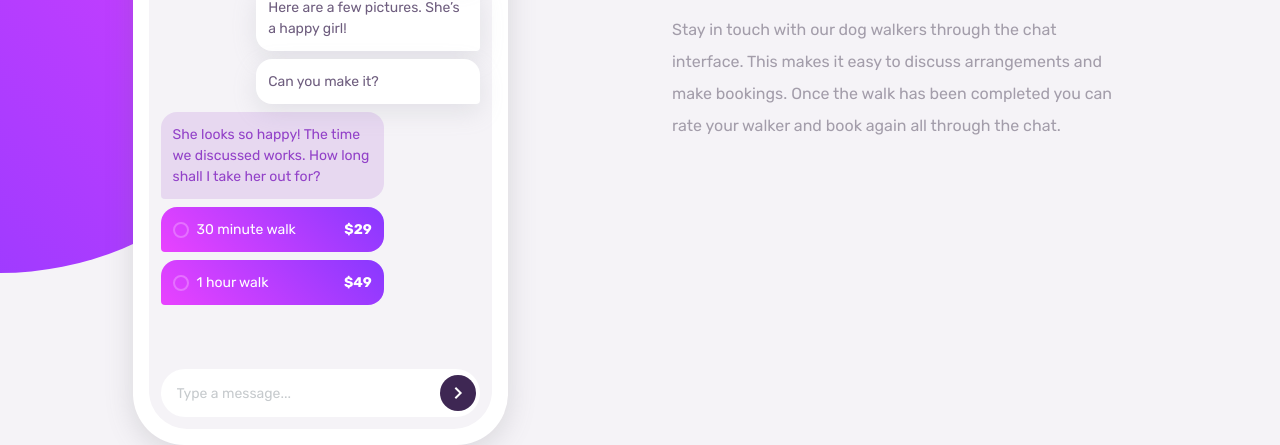
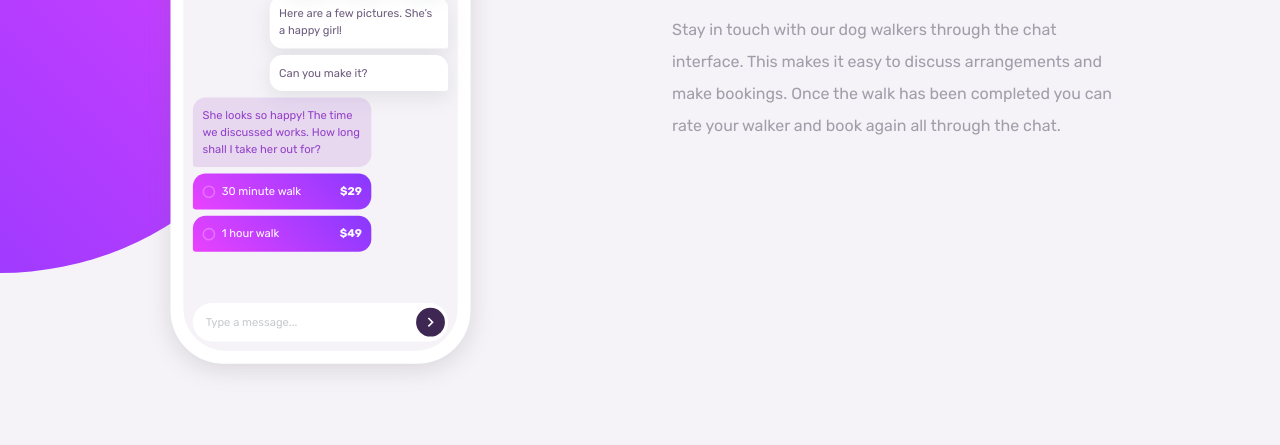
Before and after one commit to alvaro-jrr/chat-app-css-illustration, a plain HTML site: page index.html in a window 1280 px wide. Shown: the part 367-812 px from the top of the page. Drawn offline with Linux system fonts and the light colour scheme.

Commit message:
Update README

```diff
--- a/styles.css
+++ b/styles.css
@@ -76,6 +76,10 @@ h6 {
 	--font-regular: 400;
 	--font-medium: 500;
 	--font-bold: 700;
+
+	/* Phone border radius */
+	--phone-radius: 50pt;
+	--phone-screen-radius: calc(var(--phone-radius) - 10pt);
 }
 
 body {
@@ -99,7 +103,7 @@ body {
 	display: grid;
 	place-items: center;
 	background: var(--white);
-	border-radius: 38.5pt;
+	border-radius: var(--phone-radius);
 	padding: 1rem;
 	height: 50.75rem;
 	width: 23.4375rem;
@@ -119,7 +123,7 @@ body {
 
 .phone__screen {
 	background: var(--white);
-	border-radius: 33px;
+	border-radius: var(--phone-screen-radius);
 	height: 100%;
 	width: 100%;
 }
@@ -133,7 +137,7 @@ body {
 	height: 100%;
 	font-size: 14px;
 	background: var(--light-grayish-violet);
-	border-radius: 28.5pt;
+	border-radius: var(--phone-screen-radius);
 }
 
 /*
@@ -346,14 +350,20 @@ body {
 }
 
 @media (min-width: 1024px) {
+	/*
+        Wrapper
+    */
 	.wrapper {
 		display: grid;
 		grid-template-columns: repeat(2, 1fr);
 	}
 
+	/*
+        Phone
+    */
 	.phone {
 		align-self: center;
-		transform: scale(1);
+		transform: scale(0.8);
 	}
 
 	/*
```
Also changed, not shown: screenshot.png (added), 1 other file.
